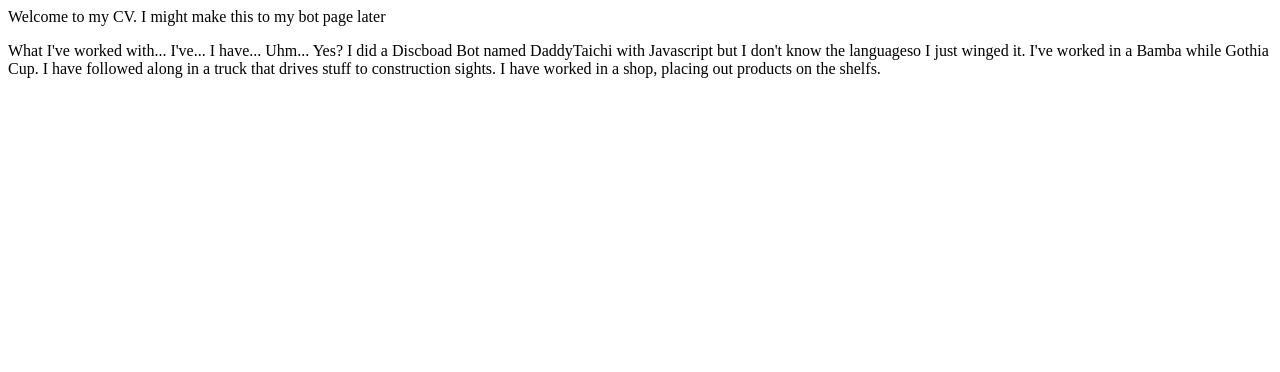
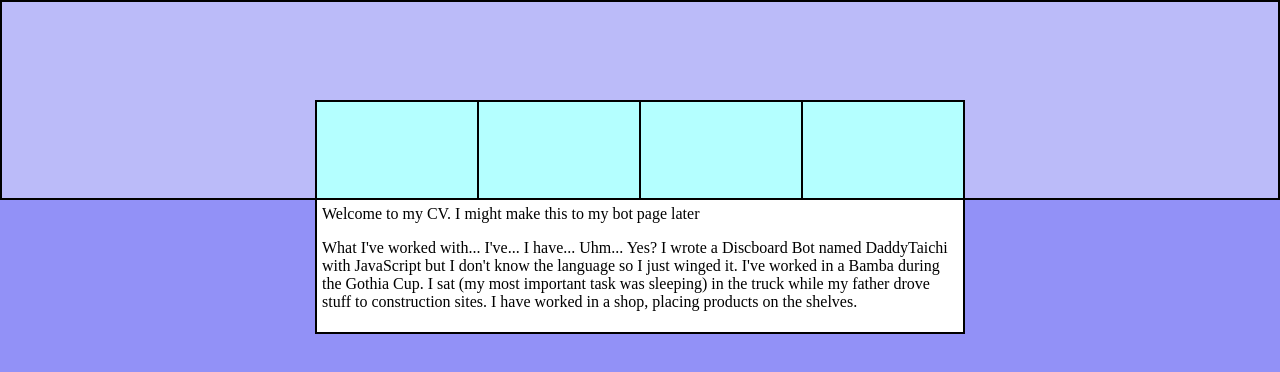
Before and after one commit to Chackwalla/Paulin_Utkham_TE19D, a plain HTML site: page web/cv.html in a window 1280 px wide. Drawn offline with Linux system fonts and the light colour scheme.

Commit message:
gjorde mitt cv lite finare c:

```diff
--- a/web/cv.html
+++ b/web/cv.html
@@ -1,5 +1,41 @@
 <!DOCTYPE html>
 <html lang="en">
+
+<style>
+    body{
+        margin: 0;
+        background-color: #9291f7;
+    }
+    #banner{
+        border: 2px solid black;
+        width: auto;
+        height: 200px;
+        position: relative;
+        background-color: #bbbbf9;
+    }
+    div {
+        box-sizing: border-box;
+
+    }
+    div.page{
+        width: 25%;
+        height: 100%;
+        border: 1px solid black;
+        border-bottom-width: 0px;
+        background-color: #b4ffff;
+        float: left;
+
+    }
+    #content{
+        margin: 0 auto;
+        height: auto;
+        width: 650px;
+        background-color: white;
+        border: 2px solid black;
+        border-top-width: 0px;
+        padding: 5px;
+    }
+</style>
 
 <head>
     <title>
@@ -8,6 +44,17 @@
 </head>
 
 <body>
+    <div id="banner">
+        <div id="smt" style="position: absolute; bottom: 0px; width: 100%; height: 50%; ">
+            <div id="buttons" style="width: 650px; height: 100%; margin: 0 auto; border: 1px solid black; border-bottom-width: 0px;">
+                <div id="me" class="page"> </div>
+                <div id="interests" class="page"> </div>
+                <div id="courses" class="page"> </div>
+                <div id="school" class="page"> </div>
+            </div>
+        </div>
+    </div>
+    <div id="content" >
         <header>
             Welcome to my CV.
             I might make this to my bot page later
@@ -16,9 +63,13 @@
         <p>
 
             What I've worked with... I've... I have... Uhm... Yes?
-        I did a Discboad Bot named DaddyTaichi with Javascript but I don't know the languageso I just winged it.
-        I've worked in a Bamba while Gothia Cup. I have followed along in a truck that drives stuff to construction sights.
-        I have worked in a shop, placing out products on the shelfs.
+            I wrote a Discboard Bot named DaddyTaichi with JavaScript but I don't know the language so I just winged it.
+            I've worked in a Bamba during the Gothia Cup. I sat (my most important task was sleeping) in the truck while my father drove stuff to construction sites.
+            I have worked in a shop, placing products on the shelves.
         </p>
+    </div>
+
+
+
 </body>
 </html>
```
Lines whose indentation alone changed are shown as unchanged.
